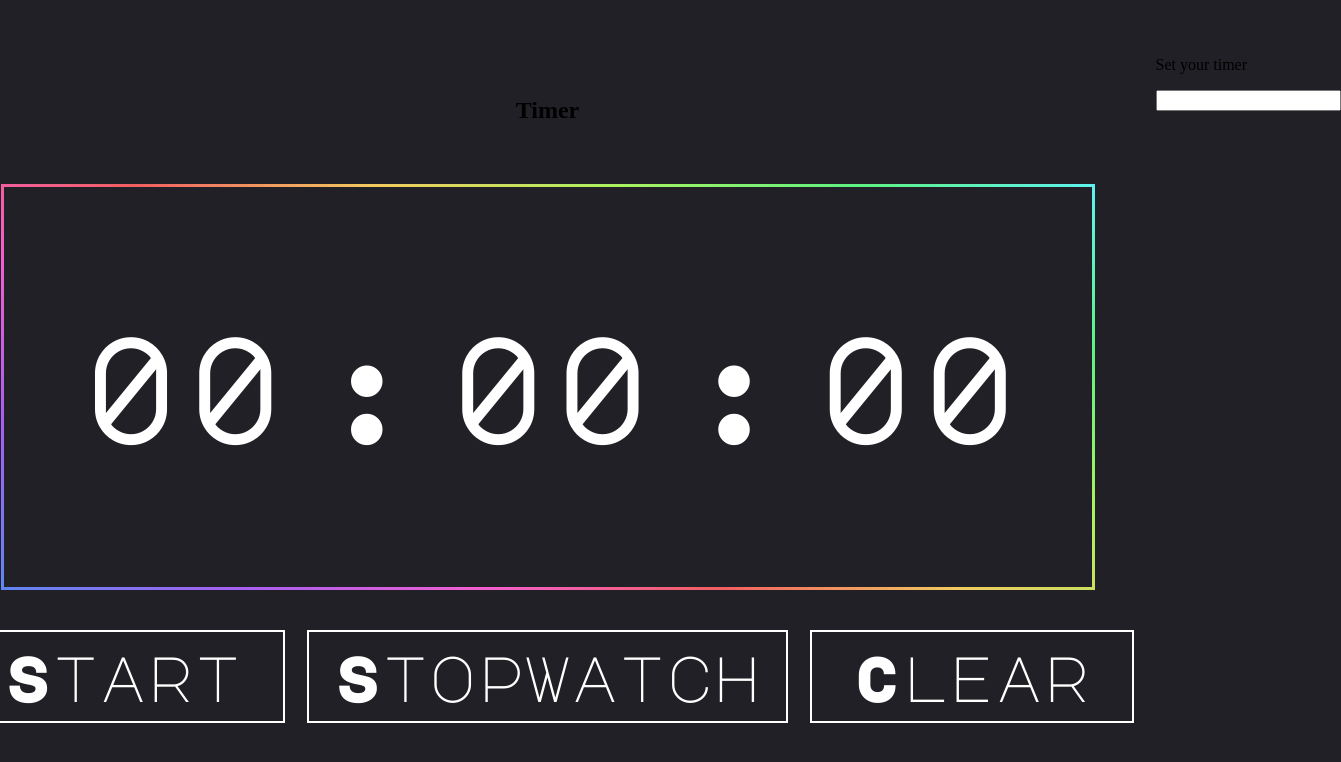
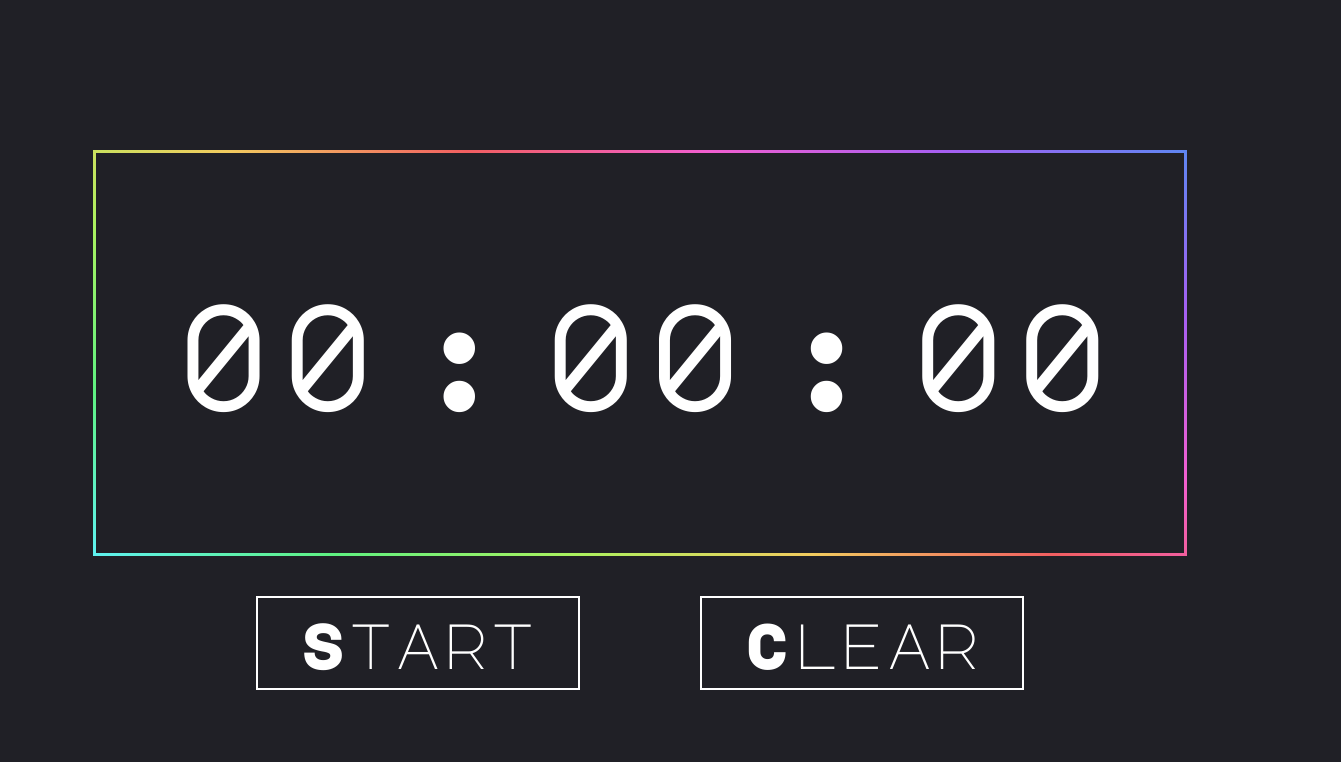
Before and after one commit to Hollingsworth-Dev/Webclock_react, a React (Create React App) app: page / in a window 1280 px wide. Shown: the top 762 px of the page, 1341 px wide, since content can reach past the window. Built offline with nearby package versions, Linux system fonts and the light colour scheme.

Commit message:
Revert "Dev"

```diff
--- a/src/App.js
+++ b/src/App.js
@@ -1,18 +1,9 @@
 import './App.css';
-import { useState } from 'react';
 import Clock from './Clock/Clock';
-
 function App() {
-	const [clockSwitch, setClockSwitch] = useState('Timer');
-	const [showModal, setShowModal] = useState(false);
 	return (
 		<div className='App'>
-			<Clock
-				clockSwitch={clockSwitch}
-				showModal={showModal}
-				setClockSwitch={setClockSwitch}
-			/>
-			{/* <Timer /> */}
+			<Clock />
 		</div>
 	);
 }
--- a/src/Clock/Clock.css
+++ b/src/Clock/Clock.css
@@ -58,8 +58,8 @@
 	display: flex;
 	flex-direction: row;
 	align-items: center;
-	justify-content: space-evenly;
-	width: 95vw;
+	justify-content: space-between;
+	width: 60vw;
 }
 .start-button {
 	border: 2px solid white;
@@ -85,23 +85,6 @@
 	align-items: center;
 	cursor: pointer;
 }
-.clock-switch {
-	border: 2px solid white;
-	font-family: 'Major Mono Display', monospace;
-	width: auto;
-	padding-left: 2vw;
-	padding-right: 2vw;
-	height: 7vw;
-	font-size: 5vw;
-	color: white;
-	cursor: pointer;
-	display: flex;
-	align-items: center;
-	justify-content: center;
-}
-.clock-switch:hover {
-	background-color: rgb(243, 34, 73);
-}
 .start-button:hover {
 	background-color: rgb(34, 235, 158);
 }
--- a/src/Clock/Clock.js
+++ b/src/Clock/Clock.js
@@ -1,40 +1,50 @@
 import React, { useEffect, useState, useRef } from 'react';
 import './Clock.css';
-import UseTimer from '../Hook/UseTimer';
-import { formatTimer, formatStopwatch } from '../Utils/index';
 const Clock = (props) => {
-	const [time, setTime] = useState(0);
-	const {
-		clock,
-		setClock,
-		isActive,
-		isPaused,
-		type,
-		setType,
-		handleStart,
-		handlePause,
-		handleResume,
-		handleReset,
-	} = UseTimer();
-	const handleClockSwitch = (clock) => {
-		props.setClockSwitch(clock);
-		handleReset();
+	const [clock, setClock] = useState(0);
+	const [isActive, setIsActive] = useState(false);
+	const [isPaused, setIsPaused] = useState(false);
+	const countRef = useRef(null);
+
+	const handleStart = () => {
+		setIsActive(true);
+		setIsPaused(true);
+		countRef.current = setInterval(() => {
+			setClock((timer) => timer + 1);
+		}, 1000);
 	};
-	const setTheClock = (event) => {
-		event.preventDefault();
-		setClock(time);
+
+	const handlePause = () => {
+		clearInterval(countRef.current);
+		setIsPaused(false);
 	};
-	console.log(time);
+
+	const handleResume = () => {
+		setIsPaused(true);
+		countRef.current = setInterval(() => {
+			setClock((timer) => timer + 1);
+		}, 1000);
+	};
+
+	const handleReset = () => {
+		clearInterval(countRef.current);
+		setIsActive(false);
+		setIsPaused(false);
+		setClock(0);
+	};
+	const formatTime = () => {
+		const getSeconds = `0${clock % 60}`.slice(-2);
+		const minutes = `${Math.floor(clock / 60)}`;
+		const getMinutes = `0${minutes % 60}`.slice(-2);
+		const getHours = `0${Math.floor(clock / 3600)}`.slice(-2);
+
+		return `${getHours} : ${getMinutes} : ${getSeconds}`;
+	};
 	return (
 		<div className='clock'>
 			<div className='main'>
-				<div>
-					<h2>{type}</h2>
-				</div>
 				<div className='timer'>
-					<p>
-						{type === 'stopwatch' ? formatStopwatch(clock) : formatTimer(clock)}
-					</p>
+					<p>{formatTime()}</p>
 				</div>
 				<div className='timer-buttons'>
 					{!isActive && !isPaused ? (
@@ -50,25 +60,10 @@ const Clock = (props) => {
 							<p>Resume</p>
 						</div>
 					)}
-					<div
-						className='clock-switch'
-						onClick={
-							type === 'Timer'
-								? () => setType('Stopwatch')
-								: () => setType('Timer')
-						}>
-						<p>{type === 'Timer' ? 'Stopwatch' : 'Timer'}</p>
-					</div>
 					<div className='clear-button' onClick={handleReset}>
 						<p>Clear</p>
 					</div>
 				</div>
-			</div>
-			<div>
-				<p>Set your timer</p>
-				<form onSubmit={setTheClock}>
-					<input type='number' onChange={(e) => setTime(e.target.value)} />
-				</form>
 			</div>
 		</div>
 	);
--- a/src/Hook/UseTimer.js
+++ /dev/null
@@ -1,68 +0,0 @@
-import { useState, useRef } from 'react';
-import { formatTimer } from '../Utils/index';
-
-const UseTimer = (initialState) => {
-	const [clock, setClock] = useState(0);
-	const [isActive, setIsActive] = useState(false);
-	const [isPaused, setIsPaused] = useState(false);
-	const [type, setType] = useState('Timer');
-	const countRef = useRef(null);
-
-	const handleStart = () => {
-		if (type === 'Stopwatch') {
-			setIsActive(true);
-			setIsPaused(true);
-			countRef.current = setInterval(() => {
-				setClock((timer) => timer + 1);
-			}, 1000);
-		} else {
-			if (clock > 0) {
-				setIsActive(true);
-				setIsPaused(true);
-				countRef.current = setInterval(() => {
-					setClock((timer) => timer - 1);
-				}, 1000);
-			}
-		}
-	};
-
-	const handlePause = () => {
-		clearInterval(countRef.current);
-		setIsPaused(false);
-	};
-
-	const handleResume = () => {
-		setIsPaused(true);
-		if (type === 'Stopwatch') {
-			countRef.current = setInterval(() => {
-				setClock((timer) => timer + 1);
-			}, 1000);
-		} else {
-			countRef.current = setInterval(() => {
-				setClock((timer) => timer - 1);
-			}, 1000);
-		}
-	};
-
-	const handleReset = () => {
-		clearInterval(countRef.current);
-		setIsActive(false);
-		setIsPaused(false);
-		setClock(0);
-	};
-
-	return {
-		clock,
-		setClock,
-		isActive,
-		isPaused,
-		type,
-		setType,
-		handleStart,
-		handlePause,
-		handleResume,
-		handleReset,
-	};
-};
-
-export default UseTimer;
--- a/src/Utils/index.js
+++ /dev/null
@@ -1,18 +0,0 @@
-export const formatStopwatch = (clock) => {
-	const getSeconds = `0${clock % 60}`.slice(-2);
-	const minutes = `${Math.floor(clock / 60)}`;
-	const getMinutes = `0${minutes % 60}`.slice(-2);
-	const getHours = `0${Math.floor(clock / 3600)}`.slice(-2);
-
-	return `${getHours} : ${getMinutes} : ${getSeconds}`;
-};
-
-export const formatTimer = (secs) => {
-	const getHours = `0${Math.floor(secs / (60 * 60))}`.slice(-2);
-	const getMinutes = secs % (60 * 60);
-	const minutes = `0${Math.floor(getMinutes / 60)}`.slice(-2);
-	const getSeconds = getMinutes % 60;
-	const seconds = `0${Math.ceil(getSeconds)}`.slice(-2);
-
-	return `${getHours} : ${minutes} : ${seconds}`;
-};
```
Also changed, not shown: src/logo.svg (added).
